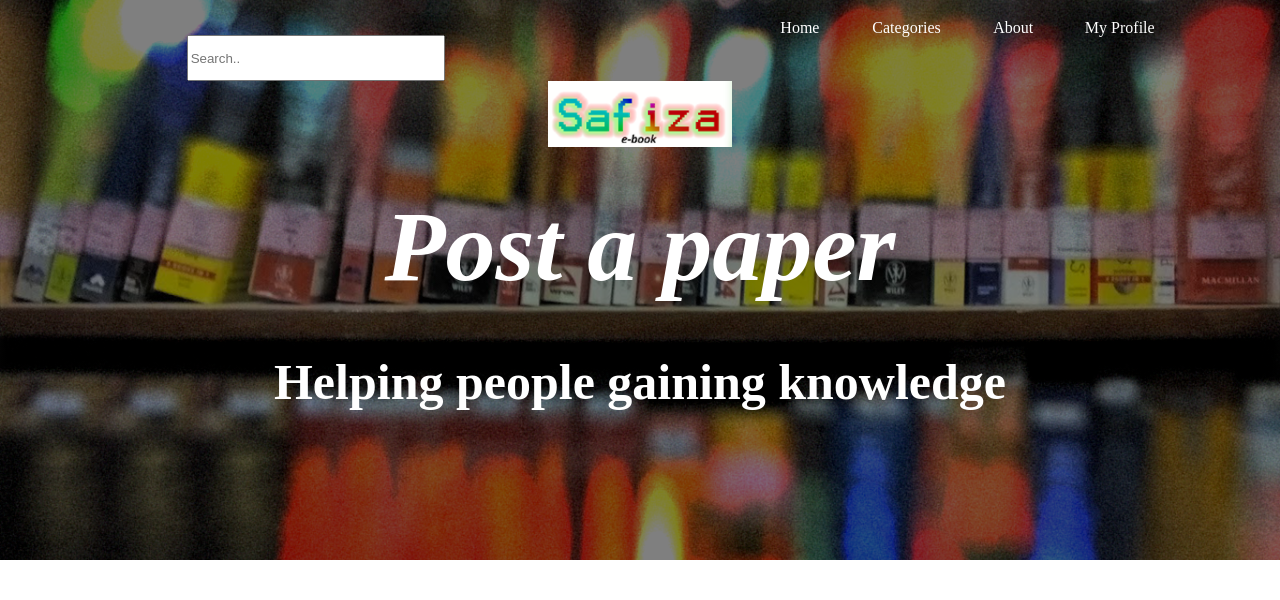
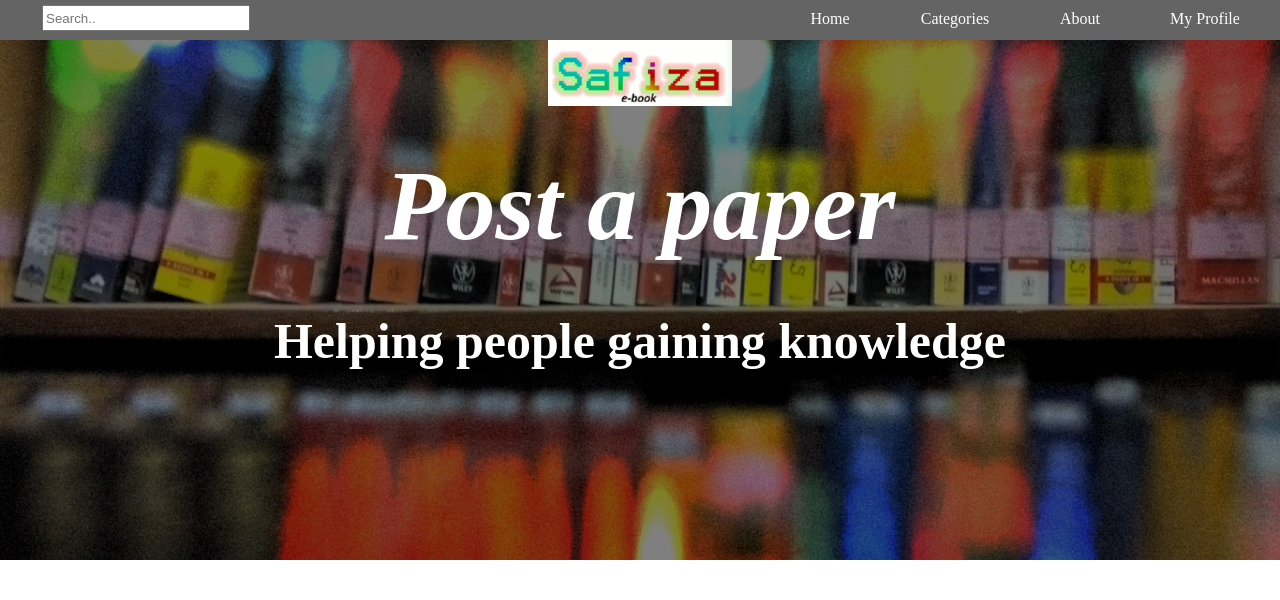
Before and after one commit to faizinahsan/praktikum1, a PHP site: page /home.php in a window 1280 px wide. Shown: the top 600 px of the page. Run offline with PHP 8.4, Linux system fonts and the light colour scheme; some libraries are stand-ins or nearby versions.

Commit message:
Perbaikan css

```diff
--- a/src/Login.php
+++ b/src/Login.php
@@ -9,7 +9,7 @@
 	<script src="https://ajax.googleapis.com/ajax/libs/jquery/3.2.1/jquery.min.js"></script>
 </head>
 <body>
-	<div class="col-6" id="identity">
+	<div class="col-4" id="identity">
 		<img src="img/identity.png" alt="Identity" style="width:90%;height:auto;" align="middle">
 	</div>
 	<div class="col-6">
@@ -17,12 +17,12 @@
 			<img src="img/background login.png" alt="BGLogin" style="width:100%;height:auto;" align="middle">
 			<div class="teks">
 				<p>Belum punya akun?</p>
-				<a href="Signup.html"><p><u>Daftar yuk</u></p></a>
+				<a href="Signup.php"><p><u>Daftar yuk</u></p></a>
 				<input type="text" placeholder="Username" name="uname" required>
 				<br><br>
 				<input type="password" placeholder="Password" name="psw" required>
 				<br><br>
-				<button type="submit" style="width:80%">Login</button>
+				<a href="home.php"><button type="submit" style="width:80%">Login</button></a>
 				<br><br>
 			</div>
 		</div>
--- a/src/Signup.php
+++ b/src/Signup.php
@@ -9,12 +9,12 @@
 	<script src="https://ajax.googleapis.com/ajax/libs/jquery/3.2.1/jquery.min.js"></script>
 </head>
 <body>
-	<div class="col-6" id="identity">
+	<div class="col-4" id="identity">
 		<img src="img/identity.png" alt="Identity" style="width:90%;height:auto;" align="middle">
 	</div>
 	<div class="col-6">
 		<div class="image">
-			<img src="img/background login.png" alt="BGLogin" style="width:100%;height:90%;" align="middle">
+			<img src="img/background login.png" alt="BGLogin" style="width:100%;height:auto;" align="middle">
 			<div class="teks">
 				<h2>Registrasi</h2>
 				<input class="txt" type="text" placeholder="E-mail" name="email" required>
@@ -29,7 +29,7 @@
 				<br><hr>
 				<div class="bottom">
 					<p>Sudah punya akun?</p>
-					<a href="Login.html"><p><u>Masuk yuk</u></p></a>
+					<a href="Login.php"><p><u>Masuk yuk</u></p></a>
 				</div>
 			</div>
 		</div>
--- a/src/css/Login.css
+++ b/src/css/Login.css
@@ -32,6 +32,6 @@
 
 	[class*="col-"] {
 		float: left;
-		padding: 20px;
+		padding: 10px;
 		height: 662px;
 	}
--- a/src/css/style.css
+++ b/src/css/style.css
@@ -4,7 +4,72 @@ body, html {
     line-height: 1.8;
     margin: 0px;
 }
+
 /*Home*/
+.navbarHome {
+    height: 40px;
+	background-color: rgb(100, 100, 100);
+}
+.navbarHome li {
+    float: left;
+}
+
+.navbarHome ul {
+    list-style-type: none;
+    margin: 0;
+    padding: 0;
+    overflow: hidden;
+    background-color: transparent;
+	height: -webkit-fill-available;
+}
+
+.navbarHome li a {
+    display: block;
+    color: white;
+    text-align: center;
+    padding: 5px 10px;
+    text-decoration: none;
+	height: -webkit-fill-available;
+}
+.navbarHome li a:hover {
+    background-color: white;
+    color: #525354;
+    font-style: bold;
+}
+li.searchBar {
+    width: 250px;
+
+}
+.searchBar input{
+	float: right;
+	margin-top: 5px;
+	height: 20px;
+	width: 200px;
+}
+.navbarHome li.menu{
+	float: right;
+	height: -webkit-fill-available;
+	height: auto;
+}
+.navbarHome li.menu li.small {
+    width: 100px;
+}
+.navbarHome li.menu li.small2 {
+    width: 150px;
+}
+
+li#homeBar {
+    position: relative;
+}
+
+li#myProfile {}
+/* Header */
+#headerSmall{
+	height: 36px;
+}
+
+
+
 /* Create a Parallax Effect */
 .bgimg-1{
     background-attachment: fixed;
@@ -26,8 +91,6 @@ body, html {
 .logoPap {
 	color: white;
 	text-align: center;
-
-
 }
 .logoPap img{
 	max-height: 20%;
@@ -43,30 +106,7 @@ body, html {
 	margin-top: 0px;
 	font-size: 50px;
 }
-.navbarHome ul {
-    list-style-type: none;
-    margin: 0;
-    padding: 0;
-    overflow: hidden;
-    background-color: transparent;
-}
 
-.navbarHome li {
-    float: left;
-}
-
-.navbarHome li a {
-    display: block;
-    color: white;
-    text-align: center;
-    padding: 14px 16px;
-    text-decoration: none;
-}
-.navbarHome li a:hover {
-    background-color: white;
-    color: #525354;
-    font-style: bold;
-}
 /*information about pap*/
 .info{
     text-align: center;
@@ -115,12 +155,7 @@ body, html {
     text-decoration: none;
     font-size: 35px;
 }
-.searchBar input{
-	margin-left: 25%;
-	width: 250px;
-	height: 40px;
-    margin-top: 35px;
-}
+
 /* Change the link color to #111 (black) on hover */
 .navbar li a:hover {
     background-color: white;
--- a/src/home.php
+++ b/src/home.php
@@ -14,13 +14,17 @@
 		<!-- Navigasi Bar -->
 		<div class="navbarHome">
 			<ul>
-			    <li class="col-7 searchBar" style="float: left;">
+			    <li class="searchBar">
 			    	<input type="text" name="search" placeholder="Search..">
 			    </li>
-			    <li class="col-1"><a href="home.php">Home</a></li>
-			    <li class="col-1"><a href="kategori.php">Categories</a></li>
-			    <li class="col-1"><a href="about.php">About</a></li>
-			    <li class="col-1"><a href="myprofile.php">My Profile</a></li>
+				<li class="menu">
+					<ul>
+					<li class="small"><a href="home.php">Home</a></li>
+					<li class="small2"><a href="kategori.php">Categories</a></li>
+					<li class="small"><a href="about.php">About</a></li>
+					<li class="small2"><a href="myprofile.php">My Profile</a></li>
+					<ul>
+				</li>
 			</ul>
 		</div>
 		<div class="logoPap">
@@ -37,7 +41,7 @@
 	<div class="Categories" style="text-align: center;">
 		<h3 style="font-size: 35px;"><b>Discover the Categories</b></h3>
 		<div class="catBelow">
-			<form action="HalamanDetailBuku.php" method="post">
+			<form action="kategori.php" method="post">
 				<input type="submit" name="test" id="tombol" value="Mathematics"/>
 				<input type="submit" name="test" id="tombol" value="Biology"/>
 				<input type="submit" name="test" id="tombol" value="Computer Science"/>
@@ -56,7 +60,7 @@
 	<div class="footer">
 		<ul>
 			<li class="col-1"><a href="home.php">Home</a></li>
-			<li class="col-1"><a href="kategoti.php">Categories</a></li>
+			<li class="col-1"><a href="kategori.php">Categories</a></li>
 			<li class="col-1"><a href="about.php">About</a></li>
 			<li class="col-8 searchBarBelow" style="float: right;">
 				<input type="text" name="search" placeholder="Search..">
```
Also changed, not shown: src/detailBuku.php (renamed from src/HalamanDetailBuku.php).
